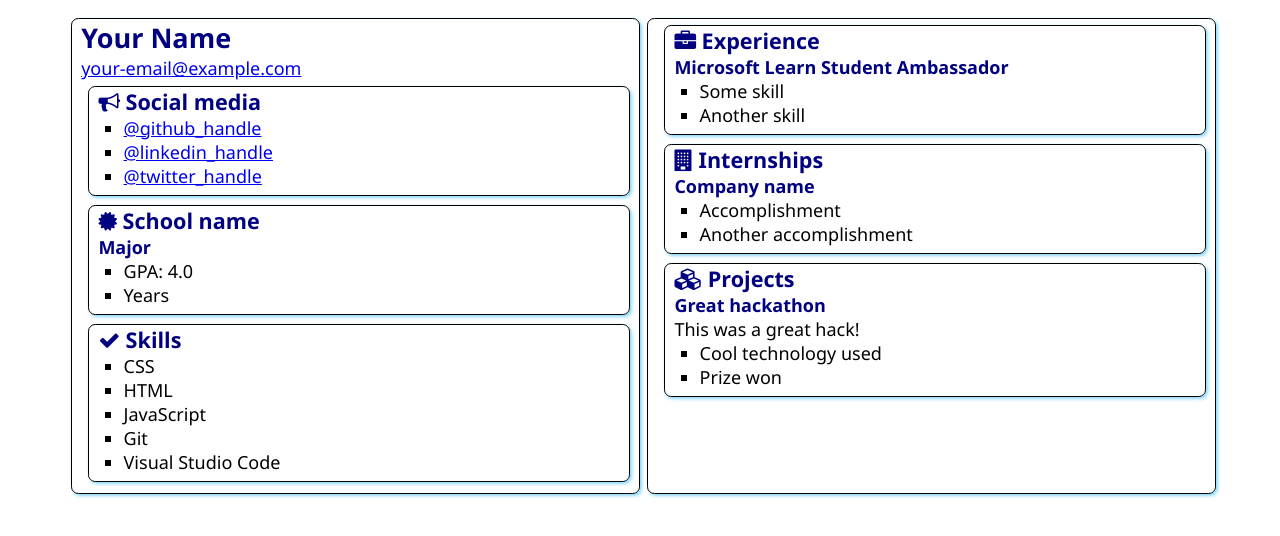
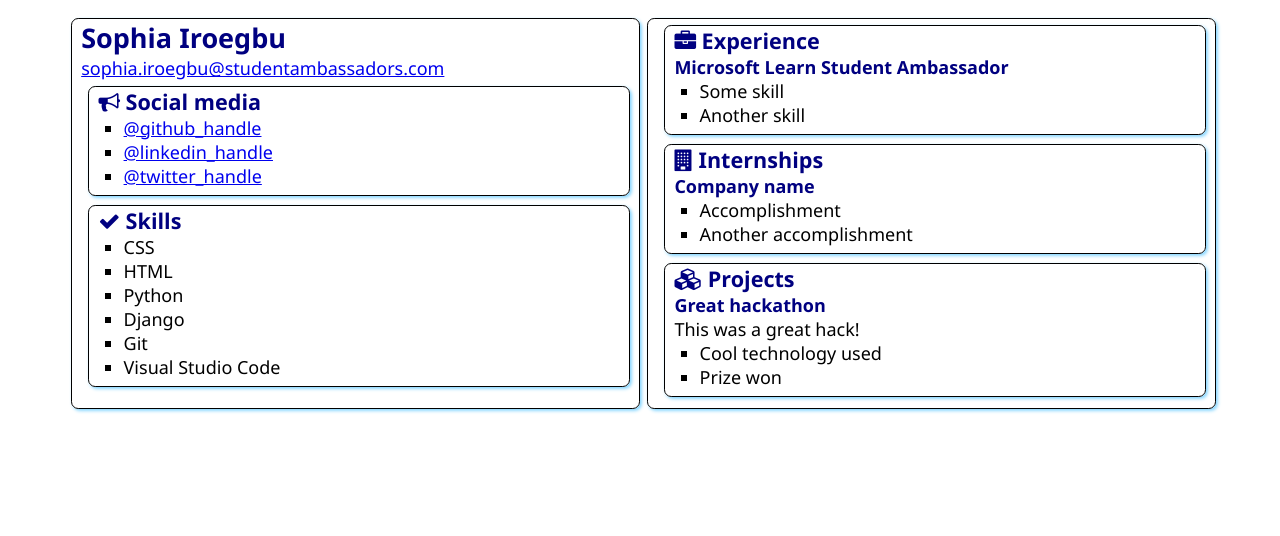
Before and after one commit to Sophyia7/-SATechnicalOnboarding, a plain HTML site: page src/index.html in a window 1280 px wide. Drawn offline with Linux system fonts and the light colour scheme.

Commit message:
Updated index.html

```diff
--- a/src/index.html
+++ b/src/index.html
@@ -12,8 +12,8 @@
 <body>
     <main>
         <article class="box">
-            <h1>Your Name</h1>
-            <div><a href="mailto:your.email@example.com">your-email@example.com</a></div>
+            <h1>Sophia Iroegbu</h1>
+            <div><a href="mailto:your.email@example.com">sophia.iroegbu@studentambassadors.com</a></div>
 
             <section class="box">
                 <h2>
@@ -21,25 +21,12 @@
                     Social media
                 </h2>
                 <ul>
-                    <li><a href="https://github.com/<handle>">@github_handle</a></li>
-                    <li><a href="https://linkedin.com/in/<handle>">@linkedin_handle</a></li>
-                    <li><a href="https://twitter.com/<handle>">@twitter_handle</a></li>
+                    <li><a href="https://github.com/Sophyia7">@github_handle</a></li>
+                    <li><a href="https://linkedin.com/in/sophia-iroegbu">@linkedin_handle</a></li>
+                    <li><a href="https://twitter.com/sophiairoegbu_">@twitter_handle</a></li>
                 </ul>
             </section>
 
-            <section class="box">
-                <div class="education">
-                    <h2>
-                        <i class="fa fa-certificate" aria-hidden="true"></i>
-                        School name
-                    </h2>
-                    <h3>Major</h3>
-                    <ul>
-                        <li>GPA: 4.0</li>
-                        <li>Years</li>
-                    </ul>
-                </div>
-            </section>
 
             <section class="box">
                 <h2>
@@ -49,7 +36,8 @@
                 <ul>
                     <li>CSS</li>
                     <li>HTML</li>
-                    <li>JavaScript</li>
+                    <li>Python</li>
+                    <li>Django</li>
                     <li>Git</li>
                     <li>Visual Studio Code</li>
                 </ul>
```
